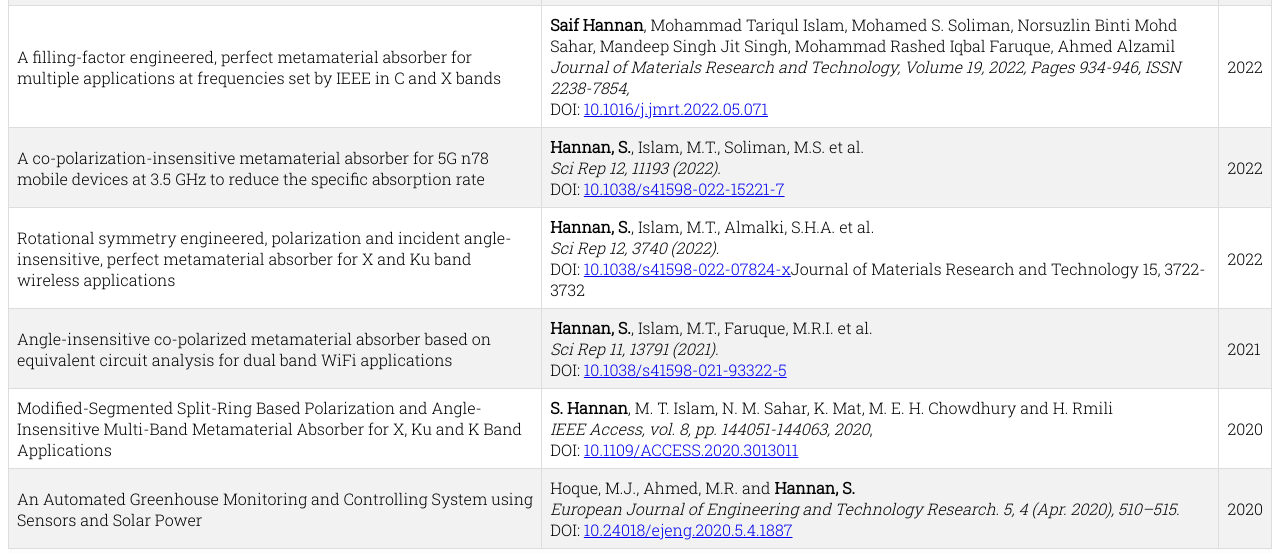
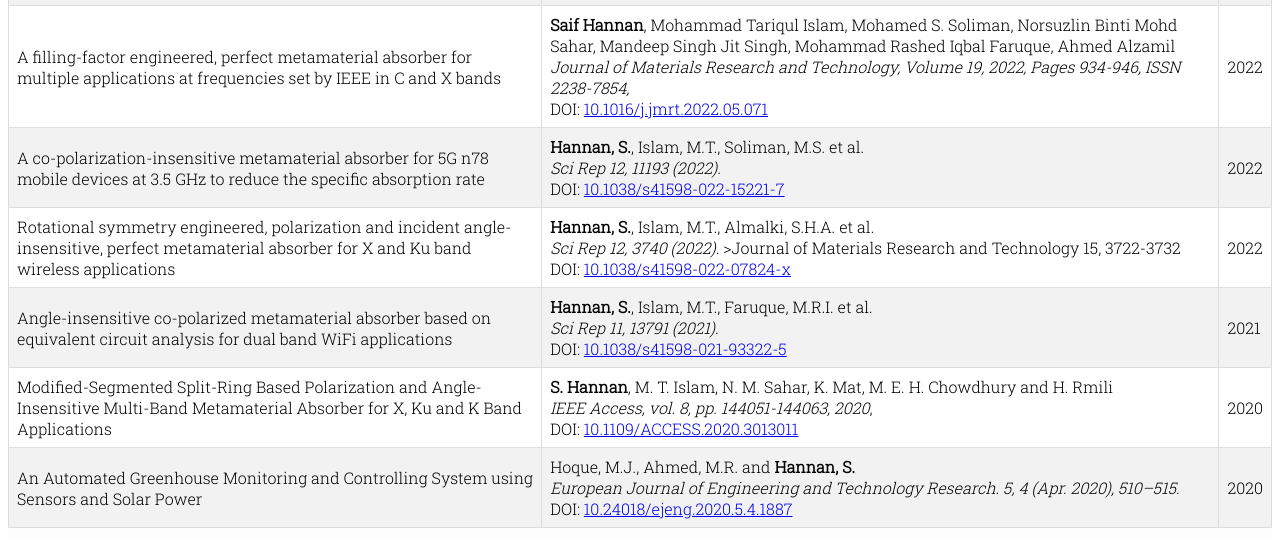
Before and after one commit to yealtakian/eters2, a plain HTML site: page articles.html in a window 1280 px wide. Shown: the part 854-1408 px from the top of the page. Drawn offline with Linux system fonts and the light colour scheme; files whose address does not match are found by name; a web font is replaced by a local one.

Commit message:
Update articles.html

```diff
--- a/articles.html
+++ b/articles.html
@@ -128,7 +128,7 @@
 			  </tr>
 			  <tr>
 				<td>Rotational symmetry engineered, polarization and incident angle-insensitive, perfect metamaterial absorber for X and Ku band wireless applications</td>
-				<td><b>Hannan, S.</b>, Islam, M.T., Almalki, S.H.A. et al. <br><i>Sci Rep 12, 3740 (2022). </i><br></b>DOI:</b> <a target="blank" href="https://doi.org/10.1038/s41598-022-07824-x">10.1038/s41598-022-07824-x</a>Journal of Materials Research and Technology 15, 3722-3732</a></td>
+				<td><b>Hannan, S.</b>, Islam, M.T., Almalki, S.H.A. et al. <br><i>Sci Rep 12, 3740 (2022). </i>>Journal of Materials Research and Technology 15, 3722-3732</a><br></b>DOI:</b> <a target="blank" href="https://doi.org/10.1038/s41598-022-07824-x">10.1038/s41598-022-07824-x</a</td>
 				<td>2022</td>
 			  </tr>
 			  <tr>
```
